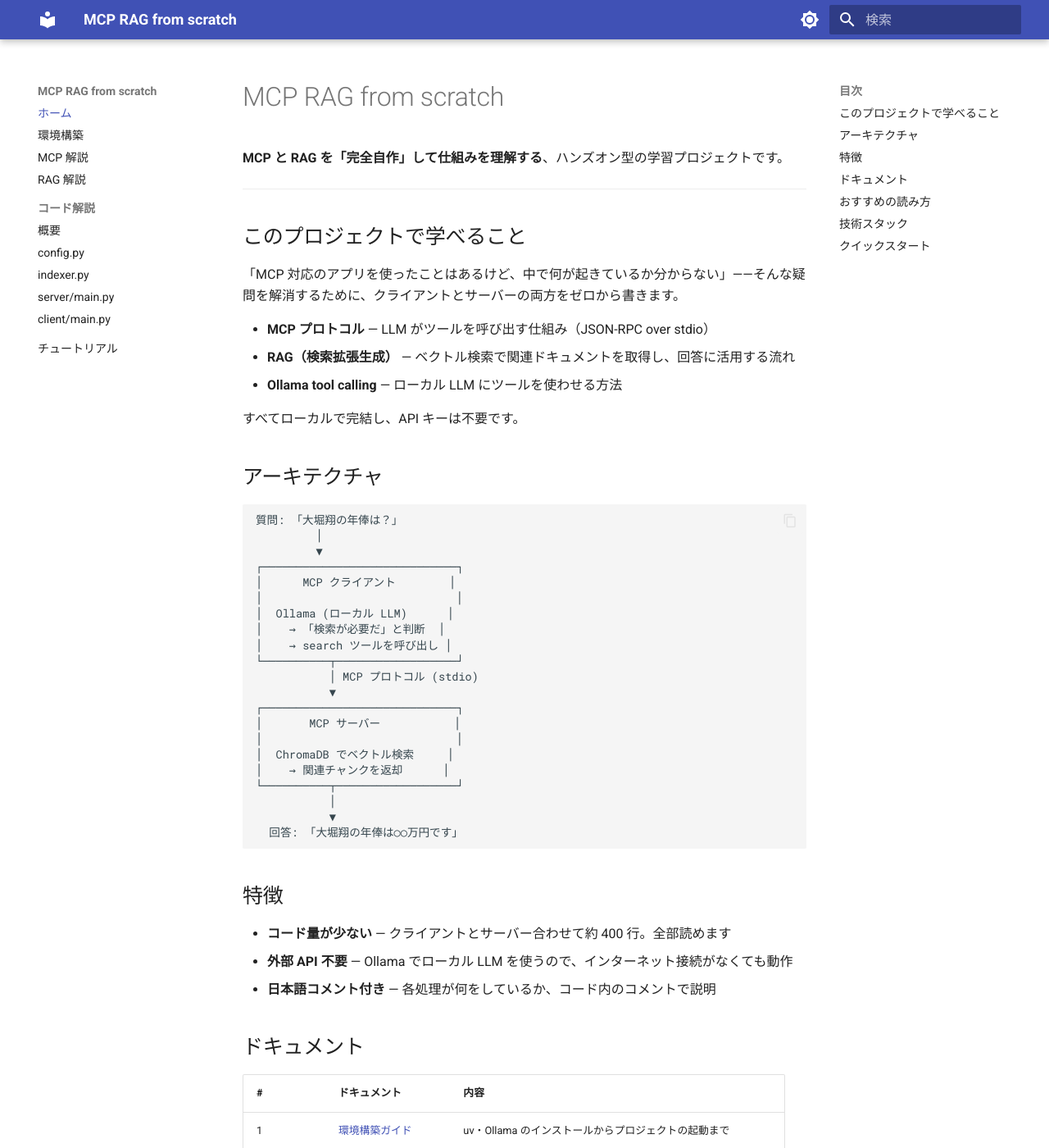
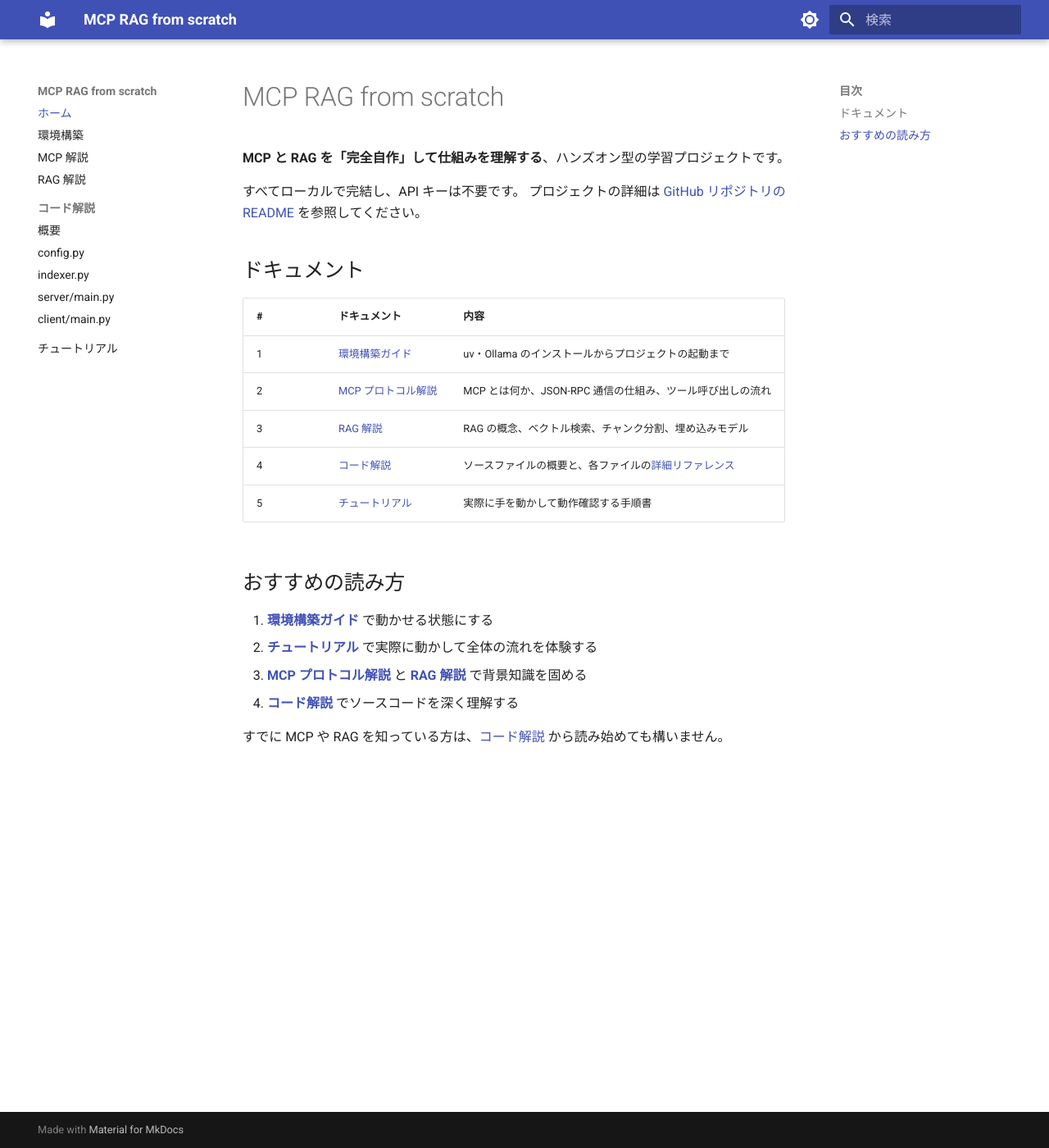
Before and after one commit to t-ishii66/mcp-rag-from-scratch, an MkDocs documentation site: the page built from docs/index.md, in a window 1280 px wide and 1400 px high. Shown: the whole window at 82% size. Built offline with MkDocs 1.6.1 and Material for MkDocs 9.7.7, drawn with Linux system fonts in a browser that asks for light colours; some of the changed text lies outside the part shown.

Commit message:
README.md に docs/index.md の内容を統合し、index.md を簡略化
- README.md にアーキテクチャ図・特徴・ドキュメント一覧・おすすめの読み方・技術スタックを追加
- docs/index.md を MkDocs 用の薄いナビゲーションページに縮小

Co-Authored-By: Claude Opus 4.6 <noreply@anthropic.com>

````diff
--- a/docs/index.md
+++ b/docs/index.md
@@ -2,96 +2,24 @@
 
 **MCP と RAG を「完全自作」して仕組みを理解する**、ハンズオン型の学習プロジェクトです。
 
----
-
-## このプロジェクトで学べること
-
-「MCP 対応のアプリを使ったことはあるけど、中で何が起きているか分からない」——そんな疑問を解消するために、クライアントとサーバーの両方をゼロから書きます。
-
-- **MCP プロトコル** — LLM がツールを呼び出す仕組み（JSON-RPC over stdio）
-- **RAG（検索拡張生成）** — ベクトル検索で関連ドキュメントを取得し、回答に活用する流れ
-- **Ollama tool calling** — ローカル LLM にツールを使わせる方法
-
 すべてローカルで完結し、API キーは不要です。
-
-## アーキテクチャ
-
-```
-質問: 「大堀翔の年俸は？」
-         │
-         ▼
-┌─────────────────────────────┐
-│      MCP クライアント        │
-│                             │
-│  Ollama (ローカル LLM)      │
-│    → 「検索が必要だ」と判断  │
-│    → search ツールを呼び出し │
-└──────────┬──────────────────┘
-           │ MCP プロトコル (stdio)
-           ▼
-┌─────────────────────────────┐
-│       MCP サーバー           │
-│                             │
-│  ChromaDB でベクトル検索     │
-│    → 関連チャンクを返却      │
-└──────────┬──────────────────┘
-           │
-           ▼
-  回答: 「大堀翔の年俸は○○万円です」
-```
-
-## 特徴
-
-- **コード量が少ない** — クライアントとサーバー合わせて約 400 行。全部読めます
-- **外部 API 不要** — Ollama でローカル LLM を使うので、インターネット接続がなくても動作
-- **日本語コメント付き** — 各処理が何をしているか、コード内のコメントで説明
+プロジェクトの詳細は [GitHub リポジトリの README](https://github.com/t-ishii66/mcp-rag-from-scratch) を参照してください。
 
 ## ドキュメント
 
 | # | ドキュメント | 内容 |
 |---|-------------|------|
-| 1 | [環境構築ガイド](./01-setup.md) | uv・Ollama のインストールからプロジェクトの起動まで |
-| 2 | [MCP プロトコル解説](./02-mcp-explained.md) | MCP とは何か、JSON-RPC 通信の仕組み、ツール呼び出しの流れ |
-| 3 | [RAG 解説](./03-rag-explained.md) | RAG の概念、ベクトル検索、チャンク分割、埋め込みモデル |
-| 4 | [コード解説](./04-code-walkthrough.md) | 全ソースファイルの処理内容を1行ずつ追う詳細ガイド |
-| 5 | [チュートリアル](./05-tutorial.md) | 実際に手を動かして動作確認する手順書 |
+| 1 | [環境構築ガイド](01-setup.md) | uv・Ollama のインストールからプロジェクトの起動まで |
+| 2 | [MCP プロトコル解説](02-mcp-explained.md) | MCP とは何か、JSON-RPC 通信の仕組み、ツール呼び出しの流れ |
+| 3 | [RAG 解説](03-rag-explained.md) | RAG の概念、ベクトル検索、チャンク分割、埋め込みモデル |
+| 4 | [コード解説](04-code-walkthrough.md) | ソースファイルの概要と、各ファイルの[詳細リファレンス](refs/config.md) |
+| 5 | [チュートリアル](05-tutorial.md) | 実際に手を動かして動作確認する手順書 |
 
 ## おすすめの読み方
 
-初めての方は以下の順番がおすすめです。
+1. **[環境構築ガイド](01-setup.md)** で動かせる状態にする
+2. **[チュートリアル](05-tutorial.md)** で実際に動かして全体の流れを体験する
+3. **[MCP プロトコル解説](02-mcp-explained.md)** と **[RAG 解説](03-rag-explained.md)** で背景知識を固める
+4. **[コード解説](04-code-walkthrough.md)** でソースコードを深く理解する
 
-1. **[環境構築ガイド](./01-setup.md)** で動かせる状態にする
-2. **[チュートリアル](./05-tutorial.md)** で実際に動かして全体の流れを体験する
-3. **[MCP プロトコル解説](./02-mcp-explained.md)** と **[RAG 解説](./03-rag-explained.md)** で背景知識を固める
-4. **[コード解説](./04-code-walkthrough.md)** でソースコードを深く理解する
-
-すでに MCP や RAG を知っている方は、[コード解説](./04-code-walkthrough.md) から読み始めても構いません。
-
-## 技術スタック
-
-| カテゴリ | 技術 |
-|---------|------|
-| 言語 | Python 3.11+ |
-| LLM | Ollama（ローカル実行） |
-| MCP | mcp（公式 Python SDK） |
-| ベクトル DB | ChromaDB |
-| 埋め込みモデル | intfloat/multilingual-e5-small |
-| パッケージ管理 | uv |
-
-## クイックスタート
-
-```bash
-# リポジトリをクローン
-git clone https://github.com/t-ishii66/mcp-rag-from-scratch.git
-cd mcp-rag-from-scratch
-
-# 依存関係のインストール
-uv sync
-
-# インデックス作成 → 起動
-PYTHONPATH=src uv run python -m server.indexer
-PYTHONPATH=src uv run python -m client.main
-```
-
-まずは同梱のサンプルデータで動作を学び、仕組みが分かったら `data/documents/` のテキストファイルを自分のデータに差し替えて、オリジナルの RAG を構築してみてください。
-詳しい手順は [環境構築ガイド](./01-setup.md) を参照してください。
+すでに MCP や RAG を知っている方は、[コード解説](04-code-walkthrough.md) から読み始めても構いません。
````
Also changed, not shown: README.md (+79 -2 lines).
